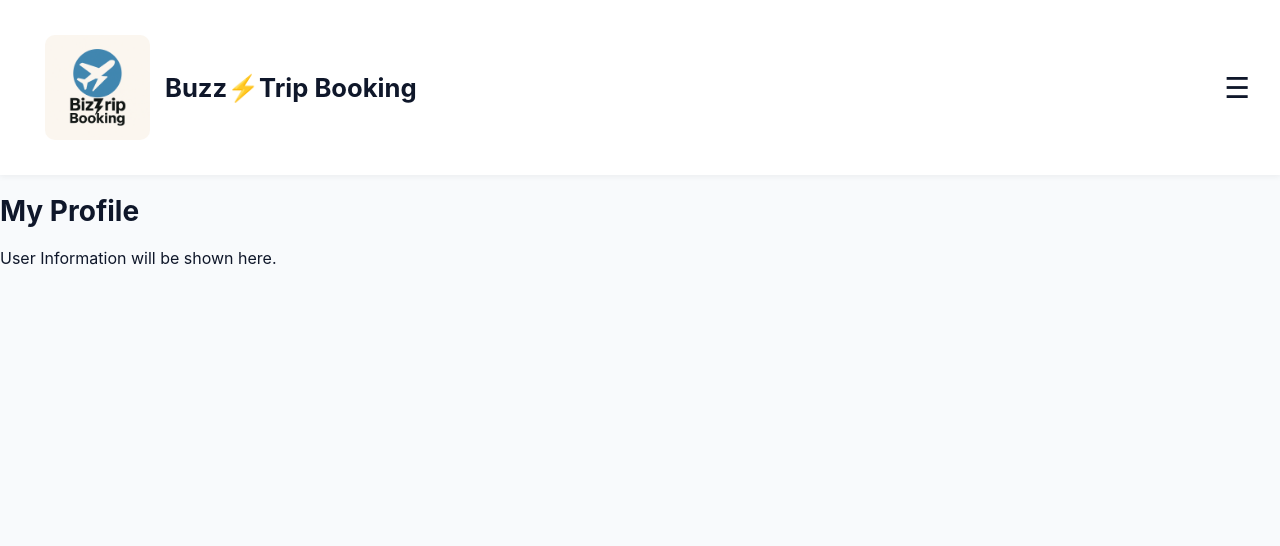
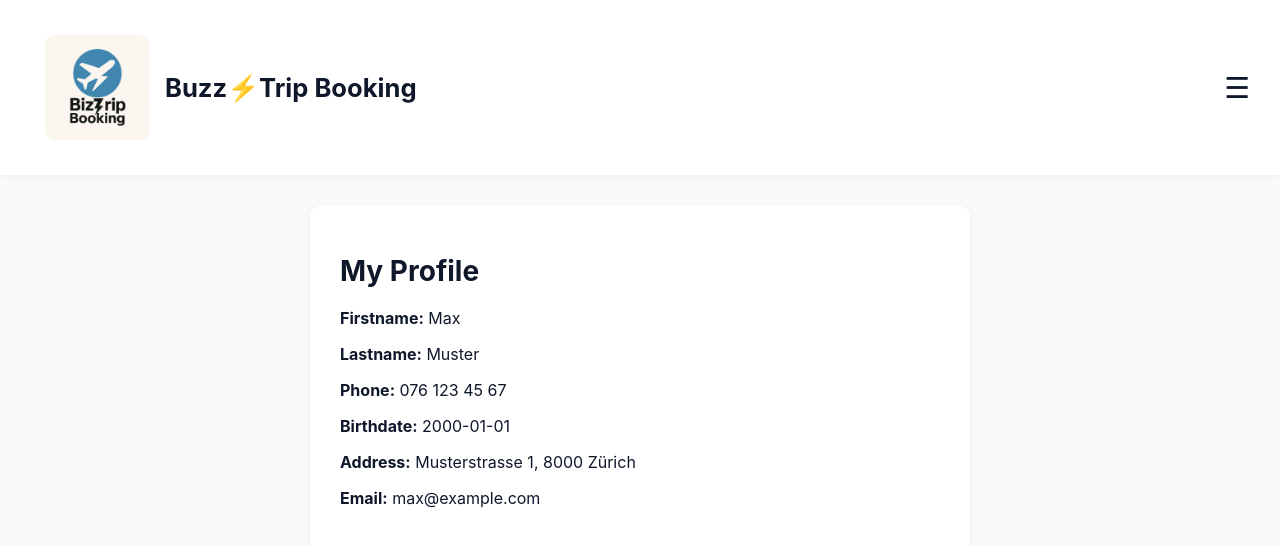
Before and after one commit to book-tube/BuzzTrip-Booking, a React (Vite) app in the folder frontend/: page /profile in a window 1280 px wide. Shown: the top 546 px of the page. Built offline with nearby package versions, Linux system fonts and the light colour scheme; no server answers.

Commit message:
Implement authentication flow: add token handling in LogIn and FlightDetails components, enhance Profile component to fetch user data, and update SignUp for registration

```diff
--- a/frontend/src/App.jsx
+++ b/frontend/src/App.jsx
@@ -39,7 +39,7 @@ export default function App() {
     <>
       <Menu isLoggedIn={isLoggedIn} />
       <Routes>
-        <Route path="*" element={<Navigate to="/search-flights" replace />} />{" "}
+        <Route path="*" element={<Navigate to="/search-flights" replace />} />
         // Redirect to search flights if no path matches
 
         <Route
--- a/frontend/src/components/ChooseSeats.jsx
+++ b/frontend/src/components/ChooseSeats.jsx
@@ -30,6 +30,7 @@ export default function ChooseSeats({
   const [occupiedSeats] = useState(["1B", "2C", "5E", "7A", "8F"]);
   const [selectedSeats, setSelectedSeats] = useState([]);
 
+  const token = sessionStorage.getItem("authToken");
   const passengerCount = flightSearch.adults + flightSearch.children;
   const remainingSeats = passengerCount - selectedSeats.length;
 
--- a/frontend/src/components/FlightDetails.jsx
+++ b/frontend/src/components/FlightDetails.jsx
@@ -4,7 +4,14 @@ import { useNavigate } from "react-router-dom";
 export default function FlightDetails({ flightSearch, setFlightDetailsID, flightDetailsID }) {
   const navigate = useNavigate();
 
+  const token = sessionStorage.getItem("authToken");
+
   const handleChooseSeats = () => {
+    if (token === null) {
+      navigate("/log-in");
+      return;
+    }
+
     navigate(`/${flightDetailsID}/choose-seats`);
   };
 
--- a/frontend/src/components/LogIn.jsx
+++ b/frontend/src/components/LogIn.jsx
@@ -6,21 +6,31 @@ export default function LogIn() {
   const [password, setPassword] = useState("");
   const navigate = useNavigate();
 
-  const handleLogin = async () => {
+  const handleLogin = async (e) => {
     e.preventDefault();
 
-    // const res = await fetch("/api/login", {
-    //   method: "POST",
-    //   credentials: "include",
-    //   body: JSON.stringify({ email: "test@test.com", password: "1234" }),
-    //   headers: { "Content-Type": "application/json" },
-    // });
-    //
-    // if (res.ok) {
-    //   setIsLoggedIn(true);
-    // } else {
-    //   alert("Login fehlgeschlagen");
-    // }
+    const res = await fetch("http://localhost:8080/api/auth/login", {
+      method: "POST",
+      headers: {
+        "Content-Type": "application/json",
+      },
+      body: JSON.stringify({
+        email,
+        password,
+      }),
+    });
+
+    if (res.ok) {
+      const data = await res.json();
+      const token = data.token; // <-- hier nimmst du das JWT aus der Antwort
+
+      // Token speichern, z. B. im Speicher oder Context
+      sessionStorage.setItem("authToken", token);
+
+      navigate("/search-flights");
+    } else {
+      alert("Login fehlgeschlagen");
+    }
 
     navigate("/search-flights");
   };
--- a/frontend/src/components/Profile.jsx
+++ b/frontend/src/components/Profile.jsx
@@ -1,8 +1,59 @@
+import { useState, useEffect } from "react";
+
 export default function Profile() {
+  const [user, setUser] = useState({
+    firstName: "Max",
+    lastName: "Muster",
+    phone: "076 123 45 67",
+    birthdate: "2000-01-01",
+    address: "Musterstrasse 1, 8000 Zürich",
+    email: "max@example.com",
+  });
+
+  const token = sessionStorage.getItem("authToken");
+
+  useEffect(() => {
+    fetch("http://localhost:8080/api/user/me", {
+      method: "GET",
+      headers: {
+        Authorization: `Bearer ${token}`,
+      },
+    })
+      .then((res) => {
+        if (!res.ok) {
+          throw new Error("Failed to fetch user data");
+        }
+        return res.json();
+      })
+      .then((data) => setUser(data))
+      .catch((err) => console.error(err));
+  }, []);
+
+  if (!user) return <p>Loading...</p>;
+
   return (
-    <div>
+    <div className="profile-container">
       <h1>My Profile</h1>
-      <p>User Information will be shown here.</p>
+      <div className="user-info">
+        <p>
+          <strong>Firstname:</strong> {user.firstName}
+        </p>
+        <p>
+          <strong>Lastname:</strong> {user.lastName}
+        </p>
+        <p>
+          <strong>Phone:</strong> {user.phone}
+        </p>
+        <p>
+          <strong>Birthdate:</strong> {user.birthdate}
+        </p>
+        <p>
+          <strong>Address:</strong> {user.address}
+        </p>
+        <p>
+          <strong>Email:</strong> {user.email}
+        </p>
+      </div>
     </div>
   );
 }
--- a/frontend/src/components/SearchFlights.jsx
+++ b/frontend/src/components/SearchFlights.jsx
@@ -1,6 +1,8 @@
 import React, { useState } from "react";
 import { useNavigate } from "react-router-dom";
 import Slider from "react-slick";
+
+/* Slider settings */
 
 const settings = {
   dots: true,
@@ -23,6 +25,70 @@ const settings = {
     },
   ],
 };
+const destinations = [
+  {
+    name: "Paris",
+    image: "https://cdn.pixabay.com/photo/2017/01/03/22/00/tower-1950742_1280.jpg",
+  },
+  {
+    name: "Dubai",
+    image: "https://cdn.pixabay.com/photo/2020/03/19/18/29/camel-4948299_1280.jpg",
+  },
+  {
+    name: "Tokyo",
+    image: "https://cdn.pixabay.com/photo/2019/08/28/14/24/tokyo-4436914_1280.jpg",
+  },
+  {
+    name: "New York",
+    image: "https://cdn.pixabay.com/photo/2016/01/02/16/20/new-york-1118418_1280.jpg",
+  },
+  {
+    name: "Barcelona",
+    image: "https://cdn.pixabay.com/photo/2020/03/03/17/53/barcelona-4899368_1280.jpg",
+  },
+  {
+    name: "London",
+    image: "https://cdn.pixabay.com/photo/2021/08/12/05/19/cathedral-6539937_1280.jpg",
+  },
+  {
+    name: "Zürich",
+    image: "https://cdn.pixabay.com/photo/2020/05/13/14/02/zurich-5167574_1280.jpg",
+  },
+  {
+    name: "Amsterdam",
+    image: "https://cdn.pixabay.com/photo/2020/07/03/16/42/amsterdam-5367020_1280.jpg",
+  },
+  {
+    name: "Singapore",
+    image: "https://cdn.pixabay.com/photo/2017/07/31/06/20/singapore-2556628_1280.jpg",
+  },
+  {
+    name: "Istanbul",
+    image: "https://cdn.pixabay.com/photo/2019/06/30/09/31/istanbul-4307665_1280.jpg",
+  },
+  {
+    name: "Frankfurt",
+    image: "https://cdn.pixabay.com/photo/2022/03/26/10/55/building-7092747_1280.jpg",
+  },
+  {
+    name: "Los Angeles",
+    image: "https://cdn.pixabay.com/photo/2017/06/29/19/57/beverly-hills-hotel-2455977_1280.jpg",
+  },
+  {
+    name: "Vienna",
+    image: "https://cdn.pixabay.com/photo/2017/01/23/21/05/castle-2003867_1280.jpg",
+  },
+  {
+    name: "Munich",
+    image: "https://cdn.pixabay.com/photo/2015/06/05/16/47/munich-798652_1280.jpghttps://cdn.pixabay.com/photo/2015/06/05/16/47/munich-798652_1280.jpg",
+  },
+  {
+    name: "São Paulo",
+    image: "https://cdn.pixabay.com/photo/2016/02/17/22/46/buildings-1206160_1280.jpg",
+  },
+];
+
+/* ---------------------*/
 
 const airports = [
   { code: "LHR", name: "London Heathrow", city: "London", country: "UK" },
@@ -89,69 +155,6 @@ const airports = [
     name: "São Paulo–Guarulhos",
     city: "São Paulo",
     country: "Brazil",
-  },
-];
-
-const destinations = [
-  {
-    name: "Paris",
-    image: "https://cdn.pixabay.com/photo/2017/01/03/22/00/tower-1950742_1280.jpg",
-  },
-  {
-    name: "Dubai",
-    image: "https://cdn.pixabay.com/photo/2020/03/19/18/29/camel-4948299_1280.jpg",
-  },
-  {
-    name: "Tokyo",
-    image: "https://cdn.pixabay.com/photo/2019/08/28/14/24/tokyo-4436914_1280.jpg",
-  },
-  {
-    name: "New York",
-    image: "https://cdn.pixabay.com/photo/2016/01/02/16/20/new-york-1118418_1280.jpg",
-  },
-  {
-    name: "Barcelona",
-    image: "https://cdn.pixabay.com/photo/2020/03/03/17/53/barcelona-4899368_1280.jpg",
-  },
-  {
-    name: "London",
-    image: "https://cdn.pixabay.com/photo/2021/08/12/05/19/cathedral-6539937_1280.jpg",
-  },
-  {
-    name: "Zürich",
-    image: "https://cdn.pixabay.com/photo/2020/05/13/14/02/zurich-5167574_1280.jpg",
-  },
-  {
-    name: "Amsterdam",
-    image: "https://cdn.pixabay.com/photo/2020/07/03/16/42/amsterdam-5367020_1280.jpg",
-  },
-  {
-    name: "Singapore",
-    image: "https://cdn.pixabay.com/photo/2017/07/31/06/20/singapore-2556628_1280.jpg",
-  },
-  {
-    name: "Istanbul",
-    image: "https://cdn.pixabay.com/photo/2019/06/30/09/31/istanbul-4307665_1280.jpg",
-  },
-  {
-    name: "Frankfurt",
-    image: "https://cdn.pixabay.com/photo/2022/03/26/10/55/building-7092747_1280.jpg",
-  },
-  {
-    name: "Los Angeles",
-    image: "https://cdn.pixabay.com/photo/2017/06/29/19/57/beverly-hills-hotel-2455977_1280.jpg",
-  },
-  {
-    name: "Vienna",
-    image: "https://cdn.pixabay.com/photo/2017/01/23/21/05/castle-2003867_1280.jpg",
-  },
-  {
-    name: "Munich",
-    image: "https://cdn.pixabay.com/photo/2015/06/05/16/47/munich-798652_1280.jpghttps://cdn.pixabay.com/photo/2015/06/05/16/47/munich-798652_1280.jpg",
-  },
-  {
-    name: "São Paulo",
-    image: "https://cdn.pixabay.com/photo/2016/02/17/22/46/buildings-1206160_1280.jpg",
   },
 ];
 
--- a/frontend/src/components/SignUp.jsx
+++ b/frontend/src/components/SignUp.jsx
@@ -13,29 +13,36 @@ export default function SignUp() {
   const handleSubmit = async (e) => {
     e.preventDefault();
 
-    // const res = await fetch("/api/signup", {
-    //   method: "POST",
-    //   credentials: "include",
-    //   headers: { "Content-Type": "application/json" },
-    //   body: JSON.stringify({ email, password, firstName, lastName, birthdate, phone, address }),
-    // });
-//
-    // if (res.ok) {
-    //   navigate("/log-in");
-    // } else {
-    //   alert("Registrierung fehlgeschlagen");
-    // }
+    const res = await fetch("http://localhost:8080/api/auth/signup", {
+      method: "POST",
+      headers: { "Content-Type": "application/json" },
+      body: JSON.stringify({
+        email,
+        password,
+        firstName,
+        lastName,
+        birthdate,
+        phone,
+        address,
+      }),
+    });
 
-    navigate("/log-in");
+    if (res.ok) {
+      navigate("/log-in");
+    } else {
+      alert("Registrierung fehlgeschlagen");
+    }
   };
 
-  const today = new Date()
+  const today = new Date();
 
   const min18Date = new Date(
     today.getFullYear() - 18,
     today.getMonth(),
     today.getDate()
-  ).toISOString().split("T")[0];
+  )
+    .toISOString()
+    .split("T")[0];
 
   return (
     <div className="signup-container">
--- a/frontend/src/styles/App.css
+++ b/frontend/src/styles/App.css
@@ -407,6 +407,7 @@ h2 {
 }
 
 /* Page Containers */
+.profile-container,
 .passenger-information-container,
 .signup-container,
 .login-container,
@@ -495,6 +496,7 @@ input[type="password"] {
     gap: 15px;
   }
 
+  .profile-container,
   .search-flights,
   .available-flights-container,
   .flight-details-container,
```
Lines whose indentation alone changed are shown as unchanged.
